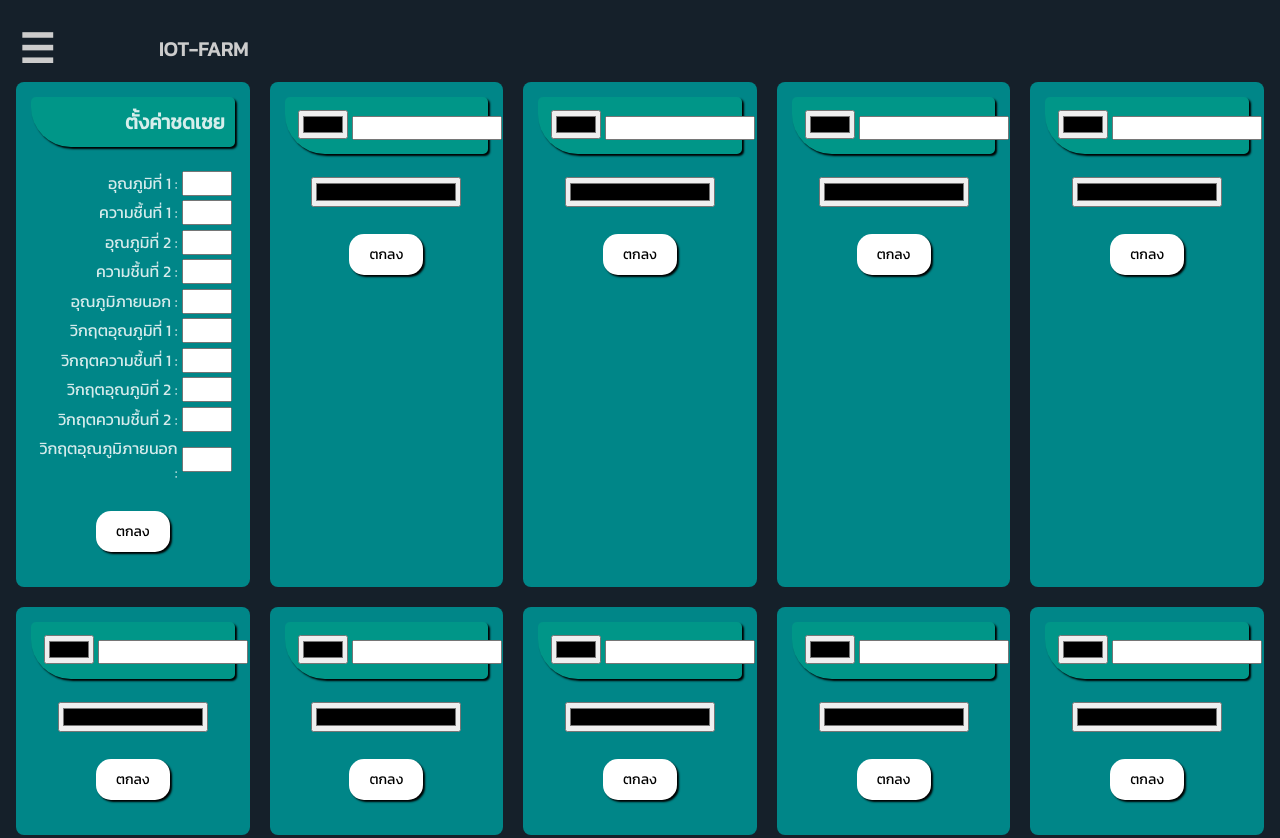
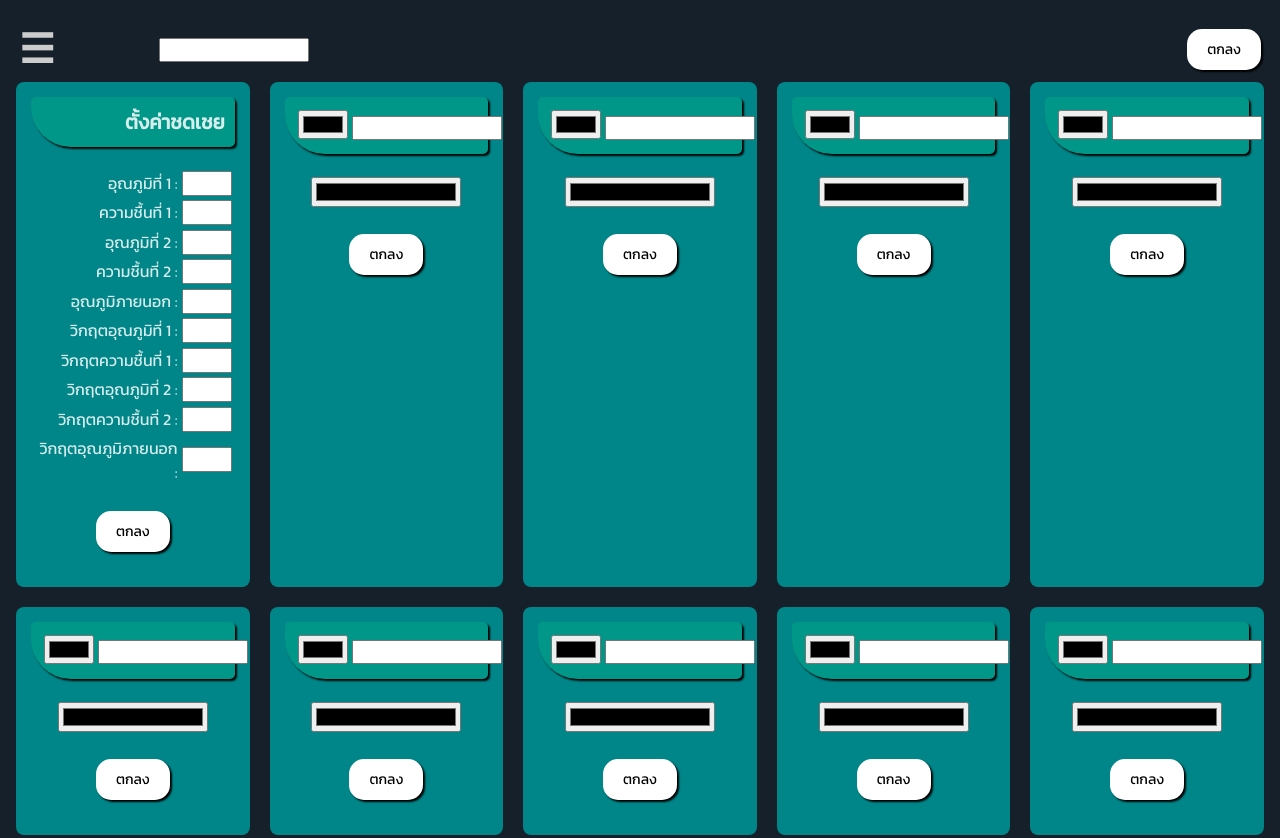
Before and after one commit to theriverbarn/lnnozent.github.io, a plain HTML site: page terawat/settings.html in a window 1280 px wide. Shown: the top 838 px of the page. Drawn offline with nearby package versions, Linux system fonts and the light colour scheme; no server answers.

Commit message:
Update settings.html

```diff
--- a/terawat/settings.html
+++ b/terawat/settings.html
@@ -29,8 +29,8 @@
     <table width="100%" >
       <tr>
         <th align="left" width="10%"><span style="font-size:40px;cursor:pointer;color:#ccc" onclick="openNav()">&#9776; </span></th>
-        <th align="left" width="30%"><span style="font-size:20px;cursor:pointer;color:#ccc;" onclick="openNav()">IOT-FARM</span></th>
-        <th align="right" width="50%"><span id="msg" style="font-size:15px;cursor:pointer;color:#ccc;"></span></th>
+        <th align="left" width="30%"><input id="textSubject0" type="text" style="font-size: 16px;width:150px;text-align:right;"></th>
+        <th align="right" width="50%"><button class="button" onclick="addtextcolor()">ตกลง</button></th>
       </tr>
     </table>
 
@@ -1005,6 +1005,7 @@
                       var db = firebase.database().ref('colorSetting');
                           db.on('value', function(data){
                            console.log("data: ", data.val());
+                               $("#textSubject0").val(data.val().textSub0);
                                $("#textSubject1").val(data.val().textSub1); $("#inputColorBody1").val(data.val().colorBody1); $("#inputColorSubject1").val(data.val().colorSub1);
                                document.getElementById("colorBody1").style.background = data.val().colorBody1; document.getElementById("colorSubject1").style.background = data.val().colorSub1;
 
@@ -1129,6 +1130,7 @@
 
                   /// add text & color ///
                         function addtextcolor() {
+                          var textSubject0 = $("#textSubject0").val();
                           var textSubject1 = $("#textSubject1").val(); var inputColorBody1 = $("#inputColorBody1").val(); var inputColorSubject1 = $("#inputColorSubject1").val();
                           var textSubject2 = $("#textSubject2").val(); var inputColorBody2 = $("#inputColorBody2").val(); var inputColorSubject2 = $("#inputColorSubject2").val();
                           var textSubject3 = $("#textSubject3").val(); var inputColorBody3 = $("#inputColorBody3").val(); var inputColorSubject3 = $("#inputColorSubject3").val();
@@ -1170,6 +1172,7 @@
                           var textSubject40 = $("#textSubject40").val(); var inputColorBody40 = $("#inputColorBody40").val(); var inputColorSubject40 = $("#inputColorSubject40").val();
                           var textSubject41 = $("#textSubject41").val(); var inputColorBody41 = $("#inputColorBody41").val(); var inputColorSubject41 = $("#inputColorSubject41").val();
                             db.update({
+                              textSub0:textSubject0,
                               textSub1:textSubject1, colorBody1:inputColorBody1, colorSub1:inputColorSubject1,
                               textSub2:textSubject2, colorBody2:inputColorBody2, colorSub2:inputColorSubject2,
                               textSub3:textSubject3, colorBody3:inputColorBody3, colorSub3:inputColorSubject3,
```
